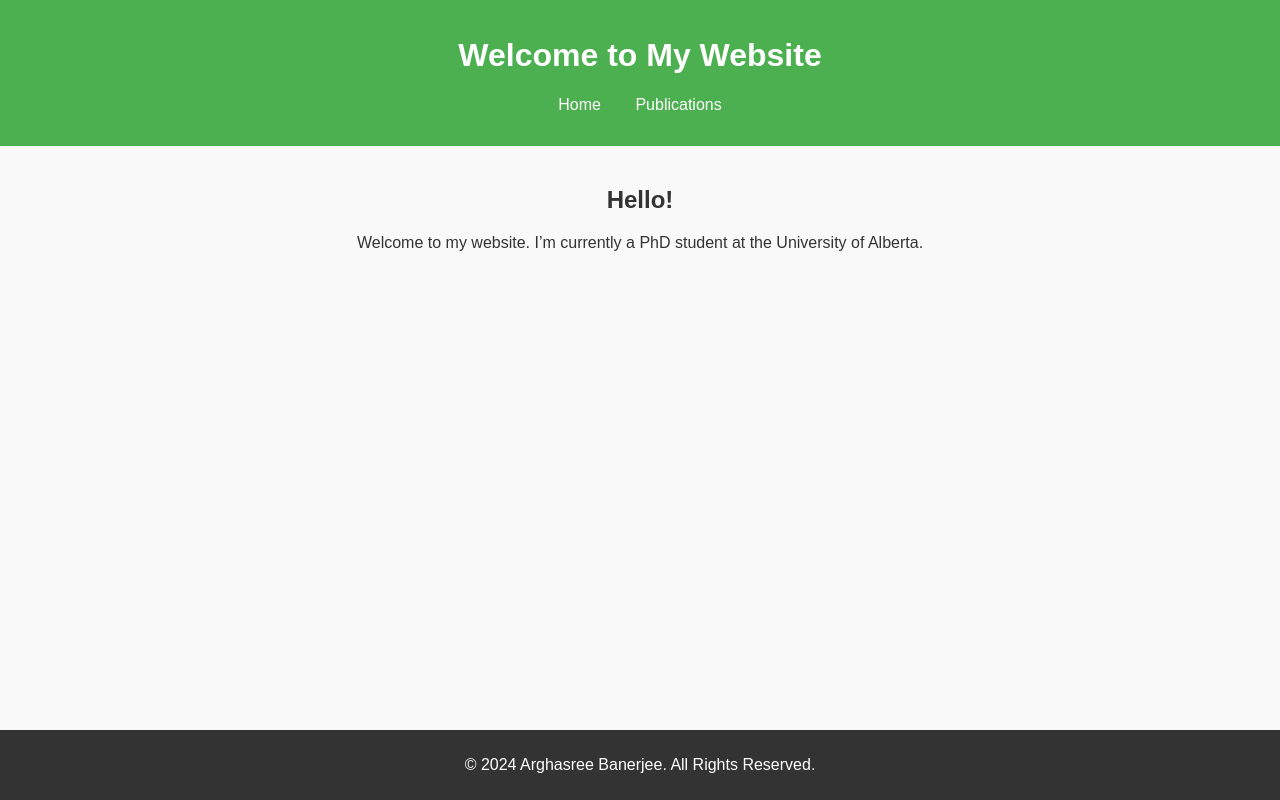
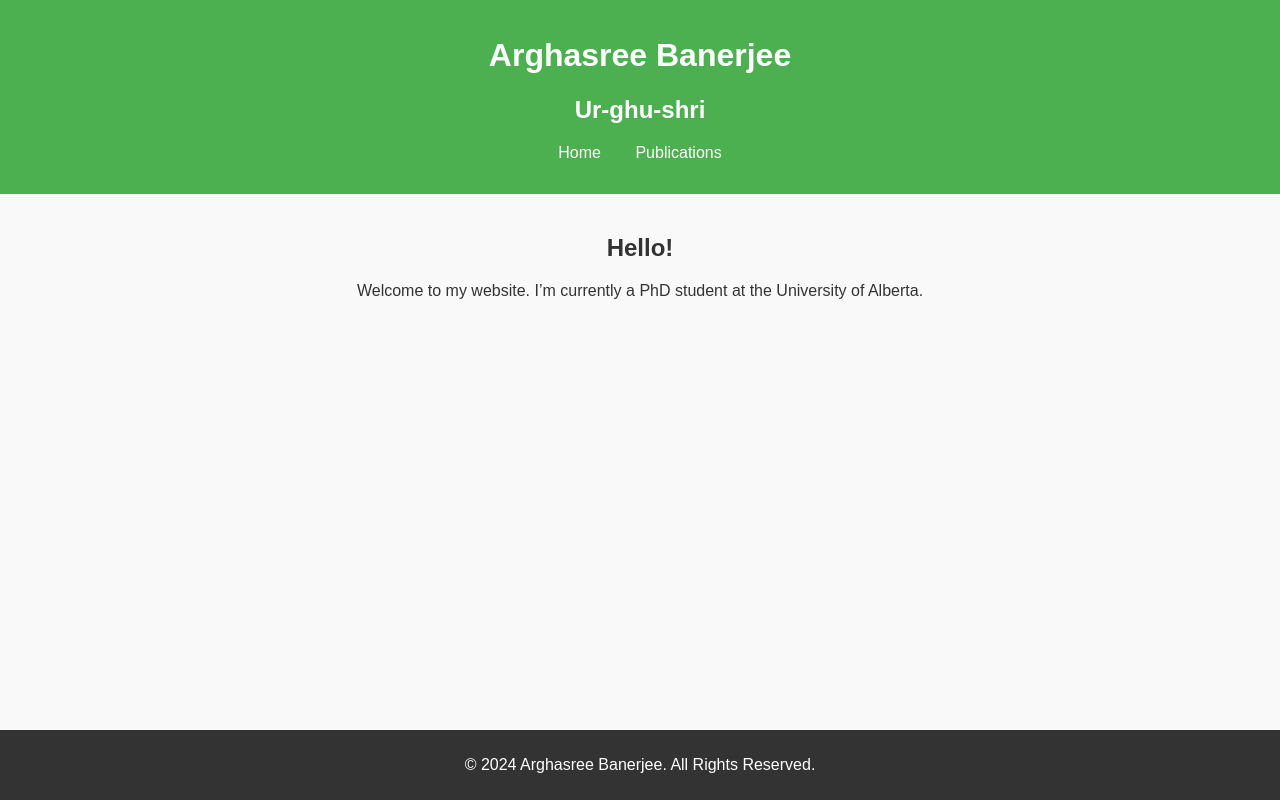
Before and after one commit to arghasree/arghasree.github.io, a plain HTML site: page index.html in a window 1280 px wide. Drawn offline with Linux system fonts and the light colour scheme.

Commit message:
added my name on top

```diff
--- a/index.html
+++ b/index.html
@@ -8,7 +8,8 @@
 </head>
 <body>
     <header>
-        <h1>Welcome to My Website</h1>
+        <h1>Arghasree Banerjee</h1>
+        <h2>Ur-ghu-shri</h2>
         <nav>
             <ul>
                 <li><a href="index.html">Home</a></li>
```
